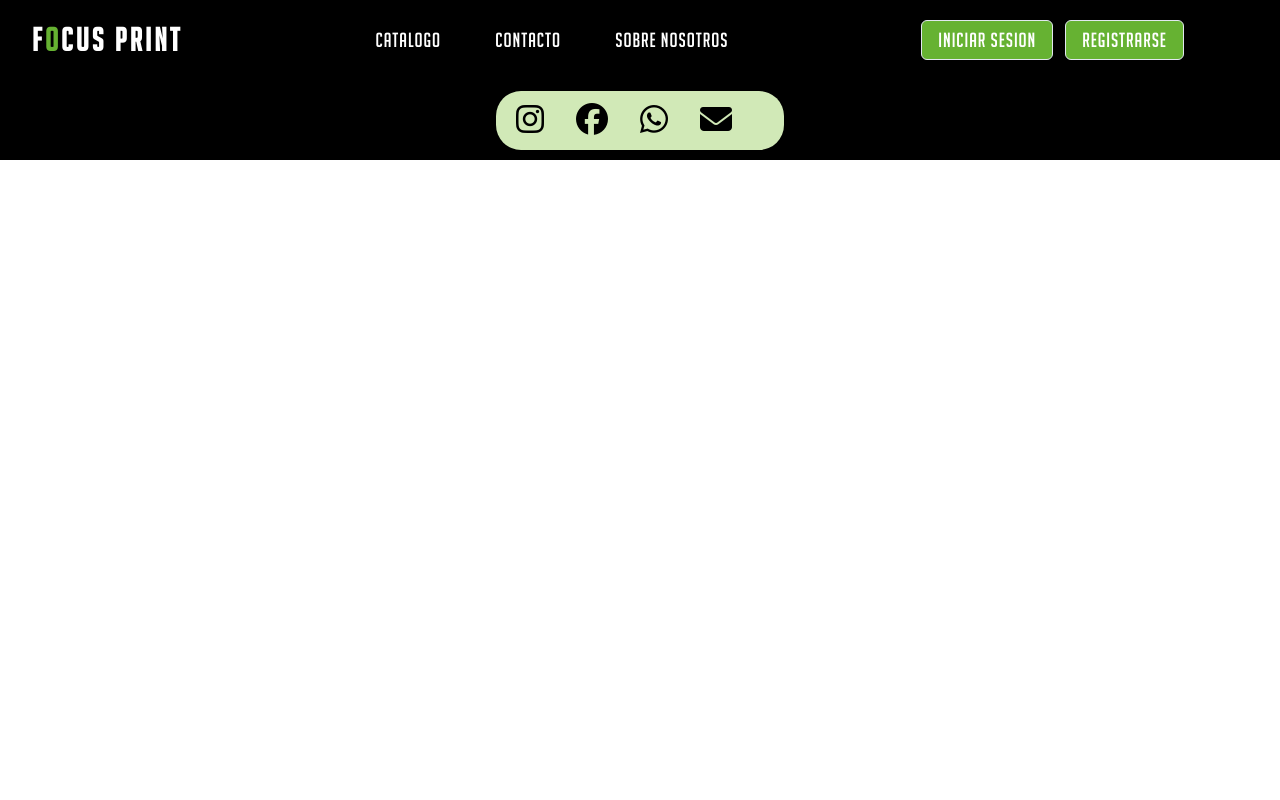
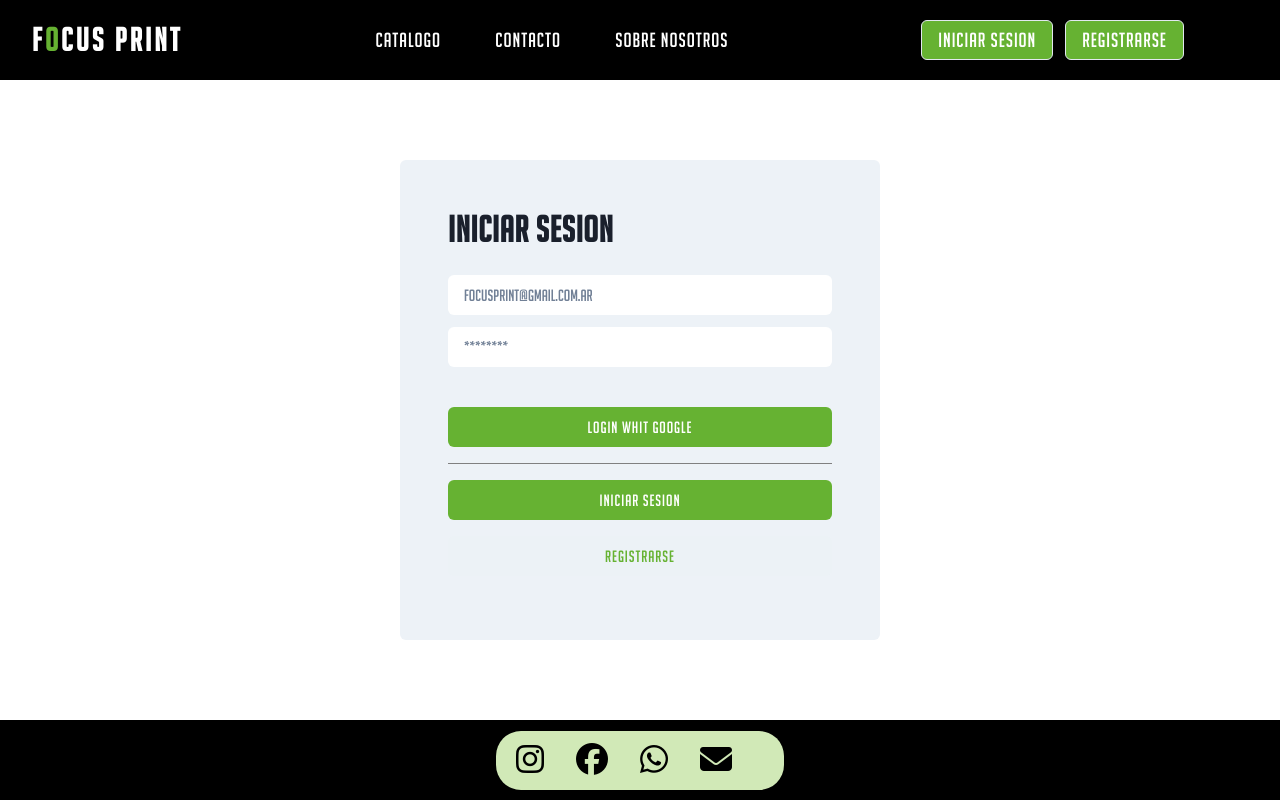
Before and after one commit to frankirova/focus-print, a React (Vite) app: page /login in a window 1280 px wide. Built offline with nearby package versions, Linux system fonts and the light colour scheme; no server answers; the database is empty.

Commit message:
arreglando rutas 6

```diff
--- a/src/App.jsx
+++ b/src/App.jsx
@@ -33,8 +33,8 @@
                   />
                   <Route path="/Contacto" element={<Contact />} />
                   <Route path="/Sobre nosotros" element={<AboutUs />} />
-                  <Route path="/iniciar-sesion" element={<Login />} />
-                  <Route path="/registrarse" element={<Signup />} />
+                  <Route path="/login" element={<Login />} />
+                  <Route path="/signup" element={<Signup />} />
                 </Routes>
                 <Footer />
               </BrowserRouter>
--- a/src/components/Navbar/NavButtonGroup.jsx
+++ b/src/components/Navbar/NavButtonGroup.jsx
@@ -5,7 +5,7 @@
     <Flex gap={3} justify="space-between">
       <Button
         as={NavLink}
-        to="/iniciar-sesion"
+        to="/login"
         variant="outline"
         fontSize={["sm", "sm", "lg", "xl"]}
         fontWeight="500"
@@ -17,7 +17,7 @@
       </Button>
       <Button
         as={NavLink}
-        to="/registrarse"
+        to="/signup"
         variant="outline"
         fontSize={["sm", "sm", "lg", "xl"]}
         fontWeight="500"
```
